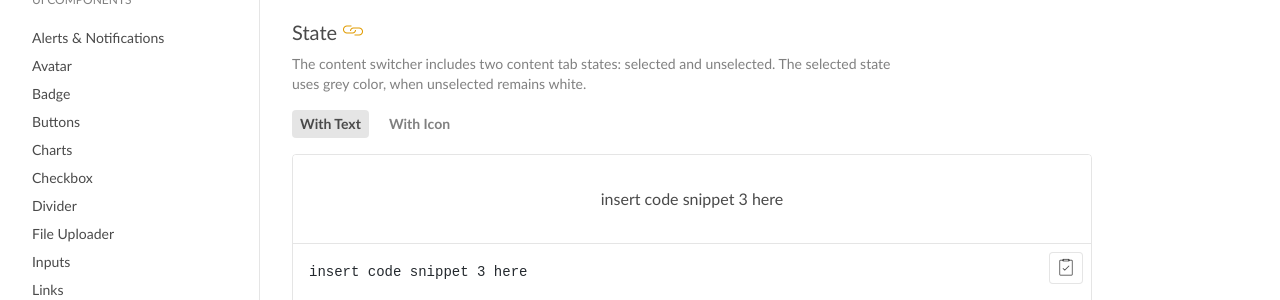
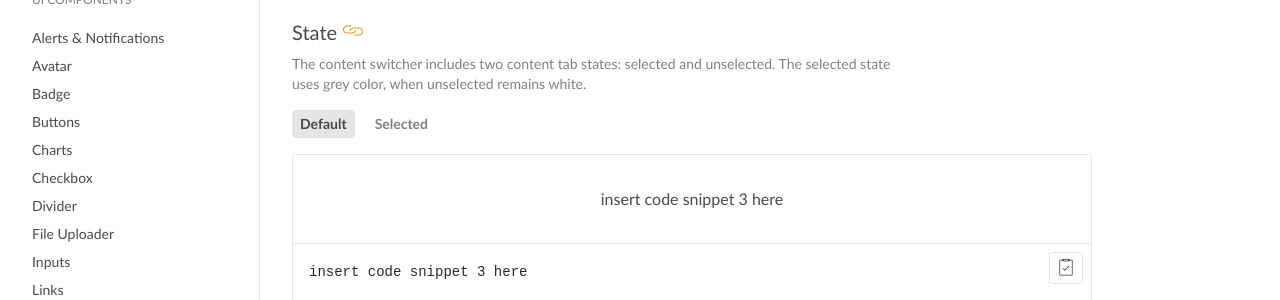
Before and after one commit to COINS-Naz/coins-design-system, a Jekyll site: the page built from _posts/web/ui-modules/2021-04-22-content-switch.md, in a window 1280 px wide and 900 px high, scrolled down 1423 px. Shown: the part 345-645 px from the top of the window. Built offline with Jekyll 4.4.1, drawn with Linux system fonts in a browser that asks for light colours; nearby versions of some CDN libraries; some web fonts are replaced.

Commit message:
Update 2021-04-22-content-switch.md

```diff
--- a/_posts/web/ui-modules/2021-04-22-content-switch.md
+++ b/_posts/web/ui-modules/2021-04-22-content-switch.md
@@ -77,14 +77,14 @@ The content switcher includes two content tab states: selected and unselected. T
 
 <!-- Content switch -->
 <!-- Content switch tab 1 -->
-{% capture type-default %}
+{% capture state-default %}
 {% include snippet.html code='
 insert code snippet 3 here
 ' %}
 {% endcapture %}
 
 <!-- Content switch tab 2 -->
-{% capture type-selected %}
+{% capture state-selected %}
 {% include snippet.html code='
 insert code snippet 4 here
 ' %}
@@ -92,8 +92,8 @@ insert code snippet 4 here
 
 <!-- Render Content -->
 {% include content-switch.html for="type"
-           content-1-label="With Text" content-1=type-default
-           content-2-label="With Icon" content-2=type-selected
+           content-1-label="Default" content-1=state-default
+           content-2-label="Selected" content-2=state-selected
 %}
 <!-- End content switch -->
 
```
